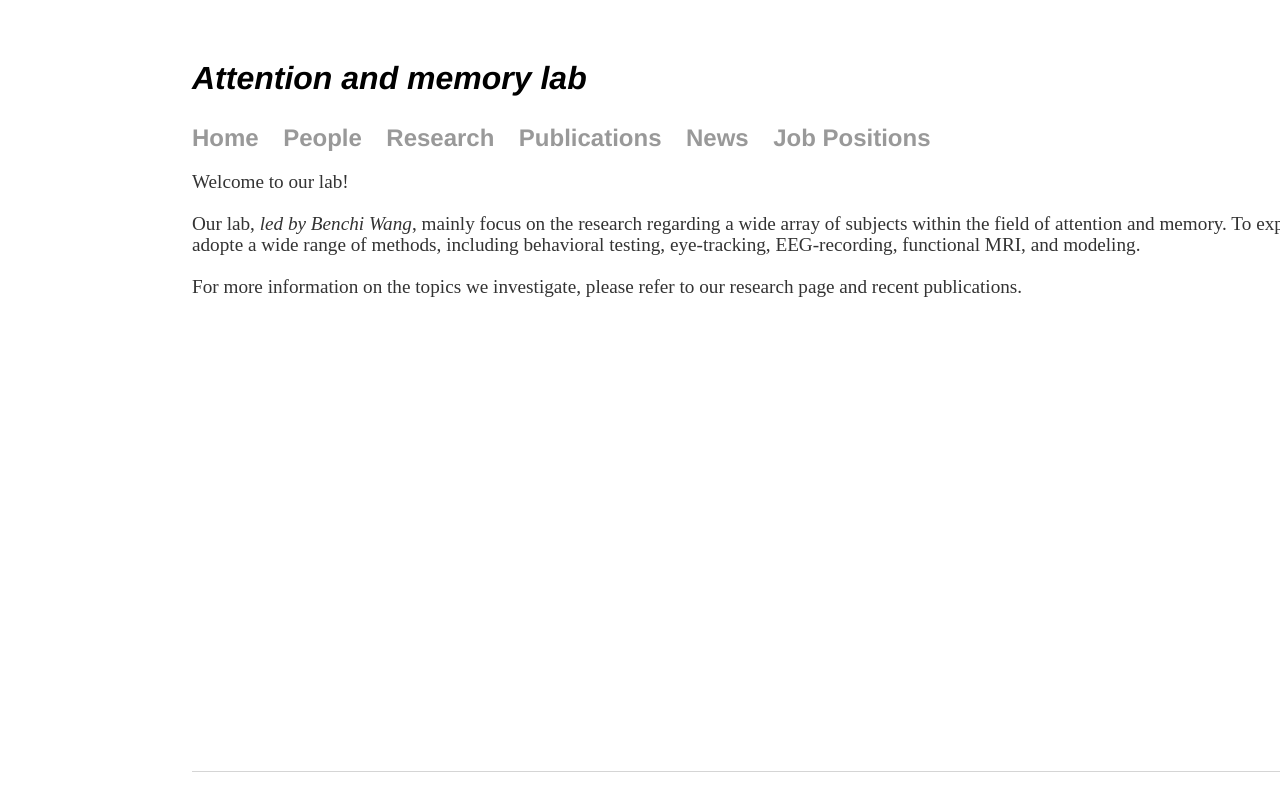
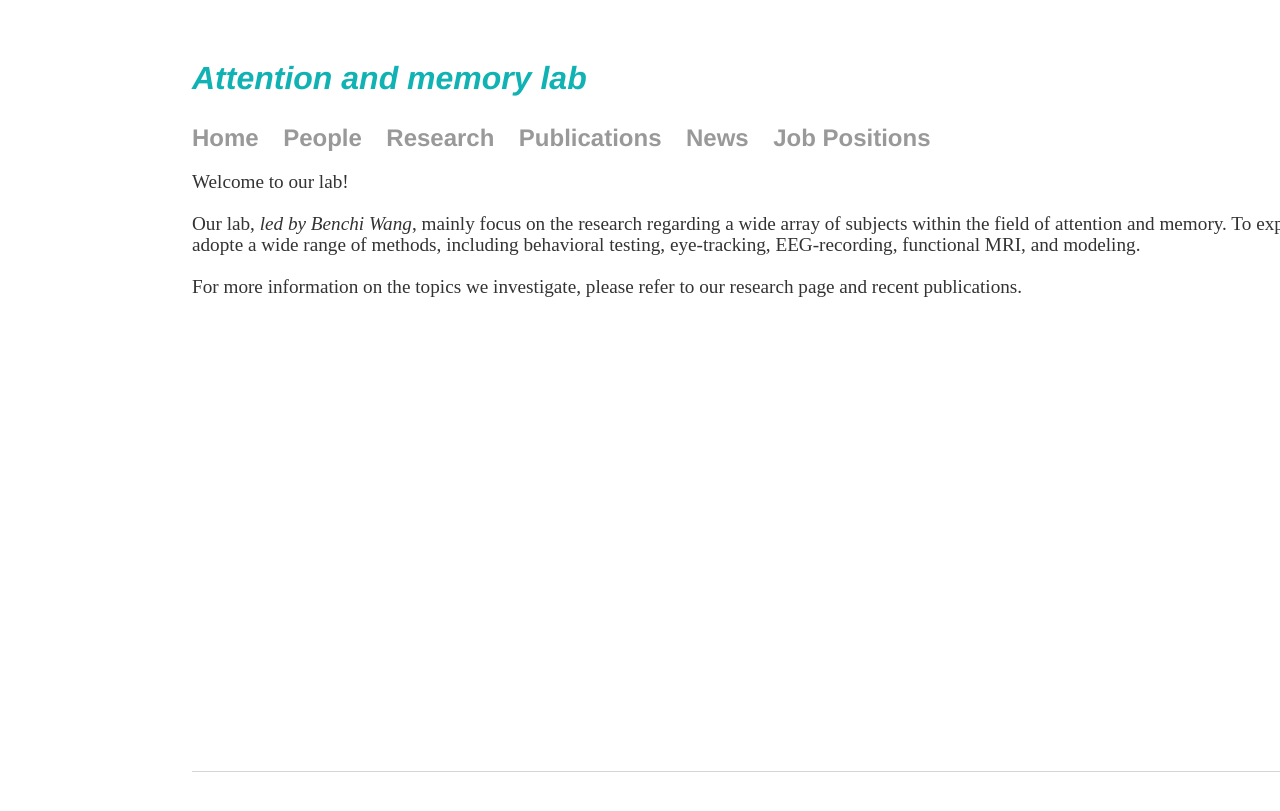
Before and after one commit to wangbenchi/wangbenchi.github.io, a Jekyll site: the page built from index.html, in a window 1280 px wide. Shown: the top 811 px of the page. Built offline with Jekyll 4.4.1, drawn with Linux system fonts in a browser that asks for light colours.

Commit message:
Update main.css

```diff
--- a/css/main.css
+++ b/css/main.css
@@ -23,6 +23,7 @@ a:hover {
 h1 {
     font-size: 2em;
     font-family:'Helvetica', 'Arial', 'Sans-Serif';
+    color: #11b2b3;
 }
 h2 {
     font-size: 1.35em;
```
